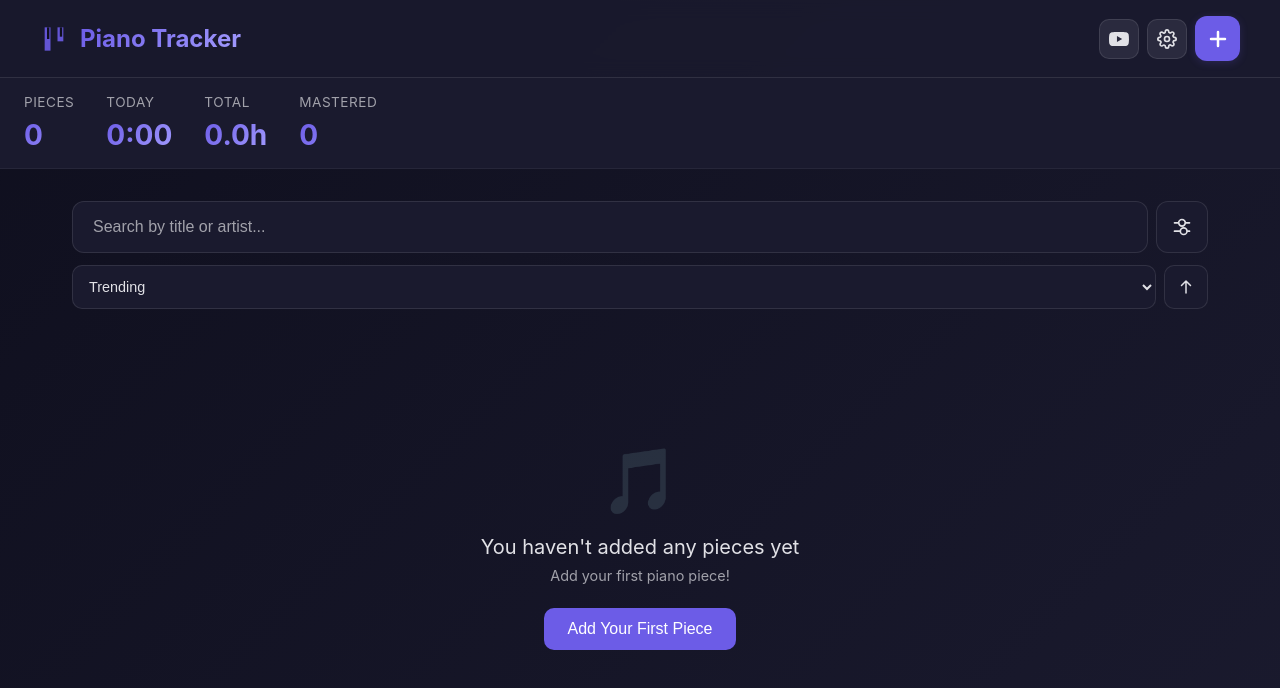
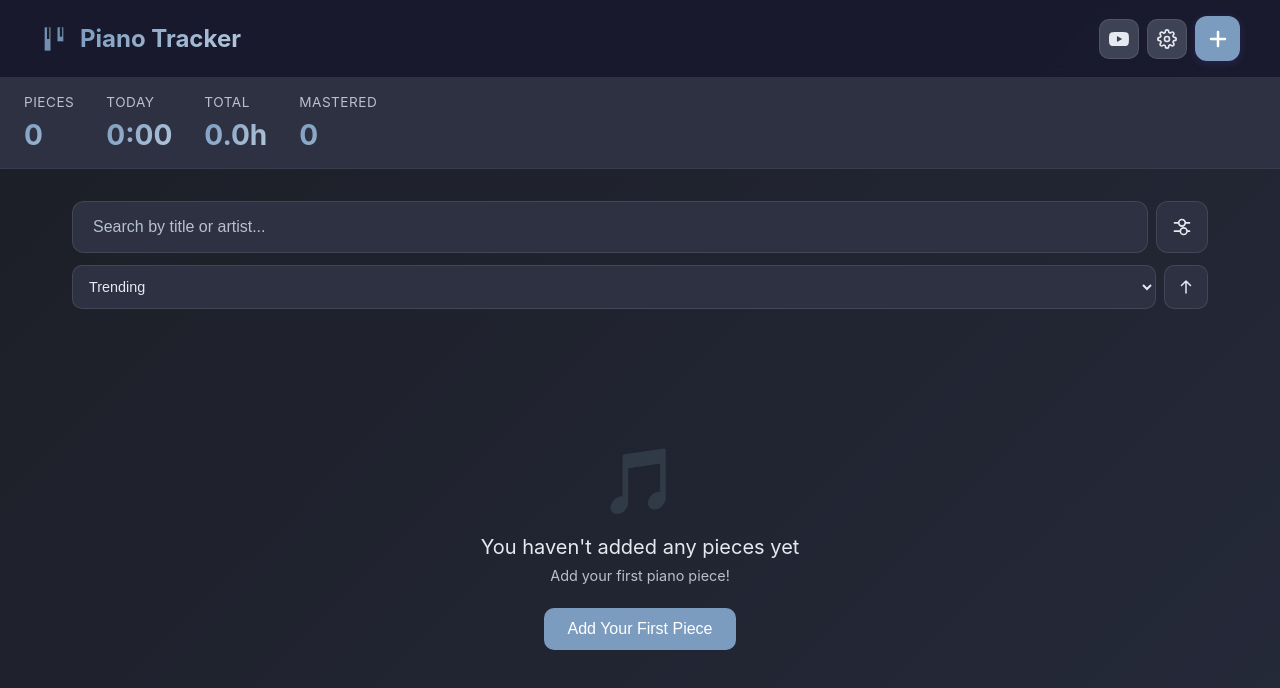
Before and after one commit to JIC-TRIC/piano-practice-tracker, a React (Vite) app: page / in a window 1280 px wide. Shown: the top 688 px of the page. Built offline with nearby package versions, Linux system fonts and the light colour scheme.

Commit message:
bugfixes

```diff
--- a/src/components/Modal/Modal.css
+++ b/src/components/Modal/Modal.css
@@ -68,7 +68,7 @@
 .form-input:focus {
   outline: none;
   border-color: var(--primary);
-  box-shadow: 0 0 0 3px rgba(108, 92, 231, 0.1);
+  box-shadow: 0 0 0 3px rgba(124, 156, 191, 0.15);
 }
 
 .slider-container {
@@ -95,7 +95,7 @@
   background: var(--primary);
   border-radius: 50%;
   cursor: pointer;
-  box-shadow: 0 2px 10px rgba(108, 92, 231, 0.3);
+  box-shadow: 0 2px 10px rgba(124, 156, 191, 0.3);
 }
 
 .form-actions {
@@ -216,7 +216,7 @@
   gap: 8px;
   width: 100%;
   padding: 12px 16px;
-  background: #ca0808;
+  background: #c97c7c;
   color: white;
   border: none;
   border-radius: 10px;
@@ -297,7 +297,7 @@
 }
 
 .milestone-btn.active {
-  background: rgba(108, 92, 231, 0.15);
+  background: rgba(124, 156, 191, 0.15);
   border-color: var(--primary);
   color: var(--primary);
   font-weight: 600;
@@ -317,7 +317,8 @@
 
 @media (max-width: 640px) {
   .milestone-row {
-    flex-direction: column;
+    gap: 0.25rem;
+    padding: 0.25rem;
   }
 
   .milestone-grid {
@@ -382,7 +383,7 @@
   border-color: var(--primary);
   color: white;
   transform: scale(1.05);
-  box-shadow: 0 4px 12px rgba(108, 92, 231, 0.3);
+  box-shadow: 0 4px 12px rgba(124, 156, 191, 0.25);
 }
 
 .segment-icon {
--- a/src/components/PieceCard/PieceCard.jsx
+++ b/src/components/PieceCard/PieceCard.jsx
@@ -6,27 +6,27 @@ const getStatusFromMilestones = (milestones = []) => {
   const count = milestones.length;
 
   if (count === 0) {
-    return { icon: "⚪", label: "Not Started", color: "#6b7280" };
+    return { icon: "⚪", label: "Not Started", color: "#8a95a5" };
   } else if (count <= 2) {
-    return { icon: "🎯", label: "Learning", color: "#f59e0b" };
+    return { icon: "🎯", label: "Learning", color: "#d4a574" };
   } else if (count <= 4) {
-    return { icon: "🎹", label: "Practicing", color: "#22c55e" };
+    return { icon: "🎹", label: "Practicing", color: "#81b88b" };
   } else if (count <= 6) {
-    return { icon: "⭐", label: "Polishing", color: "#3b82f6" };
+    return { icon: "⭐", label: "Polishing", color: "#7c9cbf" };
   } else {
-    return { icon: "✨", label: "Mastered", color: "#8b5cf6" };
+    return { icon: "✨", label: "Mastered", color: "#9d89ba" };
   }
 }; // Hilfsfunktion für Schwierigkeit-Farbe
 const getDifficultyColor = (difficulty) => {
   const colors = {
-    Unknown: "#6b7280",
-    Free: "#4ade80",
-    Easy: "#22c55e",
-    Medium: "#fbbf24",
-    Hard: "#f97316",
-    Ultrahard: "#ef4444",
+    Unknown: "#8a95a5",
+    Free: "#7ac89f",
+    Easy: "#90d699",
+    Medium: "#e0b563",
+    Hard: "#e89055",
+    Ultrahard: "#d66565",
   };
-  return colors[difficulty] || "#a1a1aa";
+  return colors[difficulty] || "#b8c0cc";
 };
 
 function PieceCard({ piece, sessions, onEdit, onYouTubeClick }) {
--- a/src/index.css
+++ b/src/index.css
@@ -6,7 +6,7 @@ body {
   padding: 0;
   width: 100vw;
   box-sizing: border-box;
-  background: linear-gradient(135deg, var(--background) 0%, #1a1a2e 100%);
+  background: linear-gradient(135deg, var(--background) 0%, #252a3a 100%);
   overscroll-behavior-y: contain; /* Verhindert Bounce/Scroll "Überlauf" */
   touch-action: manipulation; /* Verhindert ungewollte Gesten */
   -webkit-user-select: none; /* Optional: verhindert Textauswahl beim Tippen */
@@ -26,17 +26,17 @@ body {
 }
 
 :root {
-  --primary: #6c5ce7;
-  --primary-dark: #5f4fd8;
-  --secondary: #a29bfe;
-  --background: #0f0f1e;
-  --surface: #1a1a2e;
-  --surface-light: #2a2a3e;
-  --text: #e1e1e6;
-  --text-secondary: #a1a1aa;
-  --success: #4ade80;
-  --warning: #fbbf24;
-  --danger: #f87171;
+  --primary: #7c9cbf;
+  --primary-dark: #6a89aa;
+  --secondary: #b4c7dc;
+  --background: #1c1e26;
+  --surface: #2d3142;
+  --surface-light: #3d4354;
+  --text: #e5e9f0;
+  --text-secondary: #b8c0cc;
+  --success: #81b88b;
+  --warning: #d4a574;
+  --danger: #c97c7c;
 }
 
 body {
```
